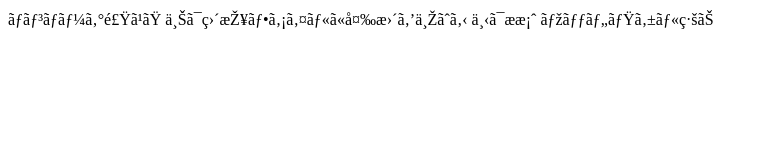
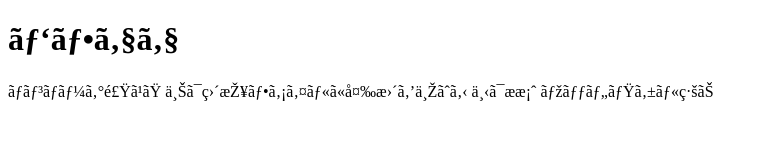
Before and after one commit to wasan22123/riterasi0421, a plain HTML site: page index.html in a window 1280 px wide. Shown: the whole page, without its empty margins (0-768 px from the left). Drawn offline with Linux system fonts and the light colour scheme.

Commit message:
変更しました

```diff
--- a/index.html
+++ b/index.html
@@ -4,6 +4,7 @@
     <meta charset"utf-8">
     <title>タイトル</title>
   </head>
+  <h1>パフェェ</h1>
   <body>
     ハンバーグ食べた
     上は直接ファイルに変更を与える
```
